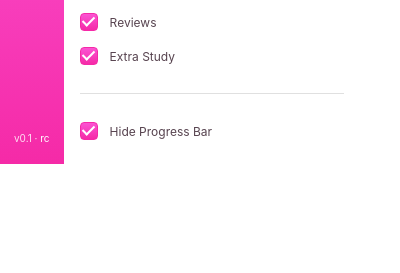
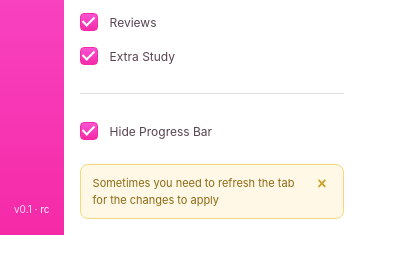
Before and after one commit to ramsescab/nanikani, a browser extension: page popup/popup.html in a window 400 px wide. Shown: the part 183-456 px from the top of the page. Drawn offline with Linux system fonts and the light colour scheme.

Commit message:
add callout for tab refresh reminder with dismiss functionality

```diff
--- a/popup/popup.css
+++ b/popup/popup.css
@@ -214,3 +214,47 @@ button:hover {
 button:active {
   background-color: #2d6cb5;
 }
+
+/* Callout */
+.callout {
+  display: flex;
+  align-items: flex-start;
+  gap: 8px;
+  padding: 10px 12px;
+  background-color: #FFF8E6;
+  border: 1px solid #F5D87A;
+  border-radius: 8px;
+  margin-top: 4px;
+}
+
+.callout.hidden {
+  display: none;
+}
+
+.callout-text {
+  flex: 1;
+  font-size: 11px;
+  line-height: 1.5;
+  color: #8B6914;
+}
+
+.callout-dismiss {
+  flex-shrink: 0;
+  width: 18px;
+  height: 18px;
+  padding: 0;
+  border: none;
+  background: none;
+  color: #C9A227;
+  font-size: 16px;
+  font-weight: 600;
+  line-height: 1;
+  cursor: pointer;
+  border-radius: 4px;
+  transition: all 0.15s ease;
+}
+
+.callout-dismiss:hover {
+  background-color: rgba(200, 160, 40, 0.15);
+  color: #8B6914;
+}
--- a/popup/popup.html
+++ b/popup/popup.html
@@ -48,6 +48,10 @@
           <span class="label-text">Hide Progress Bar</span>
         </label>
       </section>
+      <div class="callout" id="refreshCallout">
+        <span class="callout-text">Sometimes you need to refresh the tab for the changes to apply</span>
+        <button class="callout-dismiss" id="dismissCallout" aria-label="Dismiss">×</button>
+      </div>
     </main>
     </div>
   </div>
--- a/popup/popup.js
+++ b/popup/popup.js
@@ -7,8 +7,11 @@ const DEFAULT_SETTINGS = {
   hideProgress: true
 };
 
+const CALLOUT_DISMISSED_KEY = 'refreshCalloutDismissed';
+
 document.addEventListener('DOMContentLoaded', () => {
   init();
+  initCallout();
 });
 
 async function init() {
@@ -86,3 +89,20 @@ async function saveSettings(settings) {
     chrome.storage.local.set({ settings }, resolve);
   });
 }
+
+async function initCallout() {
+  const callout = document.getElementById('refreshCallout');
+  const dismissBtn = document.getElementById('dismissCallout');
+
+  // Check if callout was previously dismissed
+  const result = await chrome.storage.local.get([CALLOUT_DISMISSED_KEY]);
+  if (result[CALLOUT_DISMISSED_KEY]) {
+    callout.classList.add('hidden');
+  }
+
+  // Add dismiss handler
+  dismissBtn.addEventListener('click', async () => {
+    callout.classList.add('hidden');
+    await chrome.storage.local.set({ [CALLOUT_DISMISSED_KEY]: true });
+  });
+}
```
